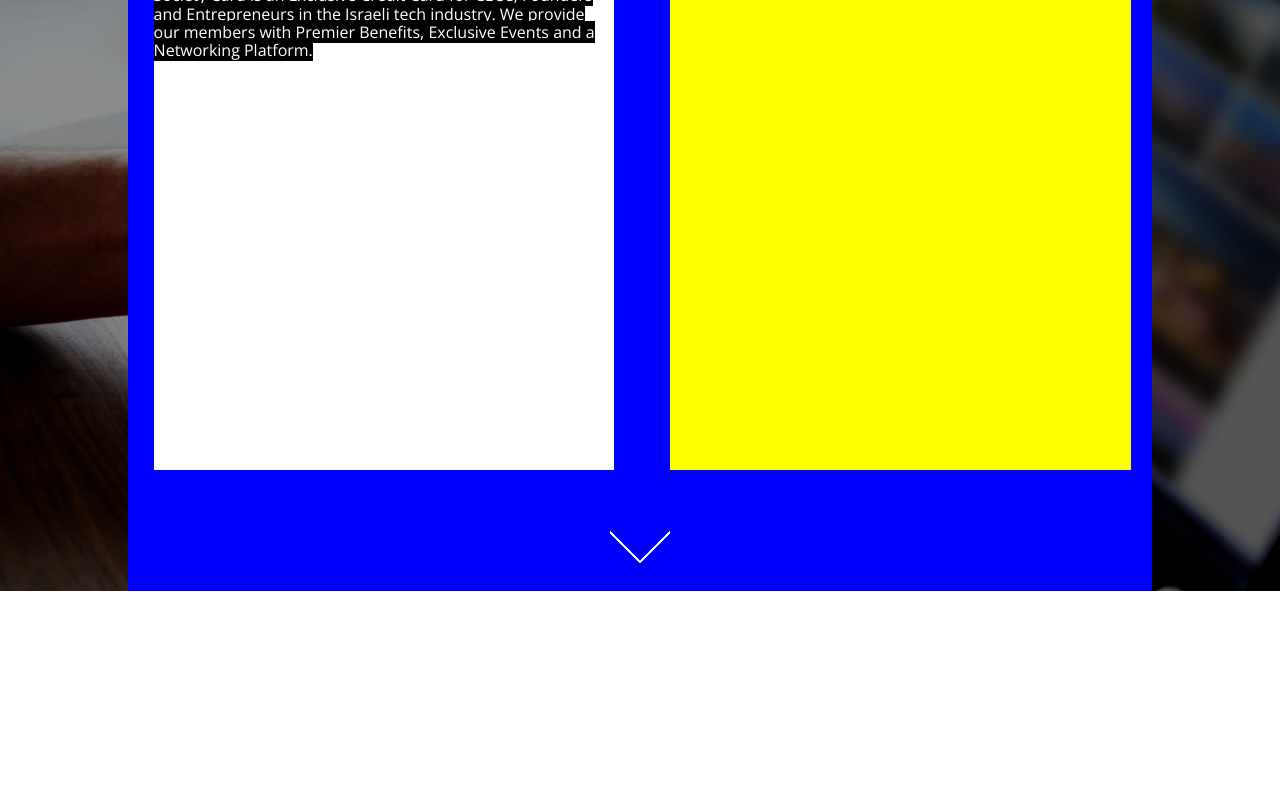
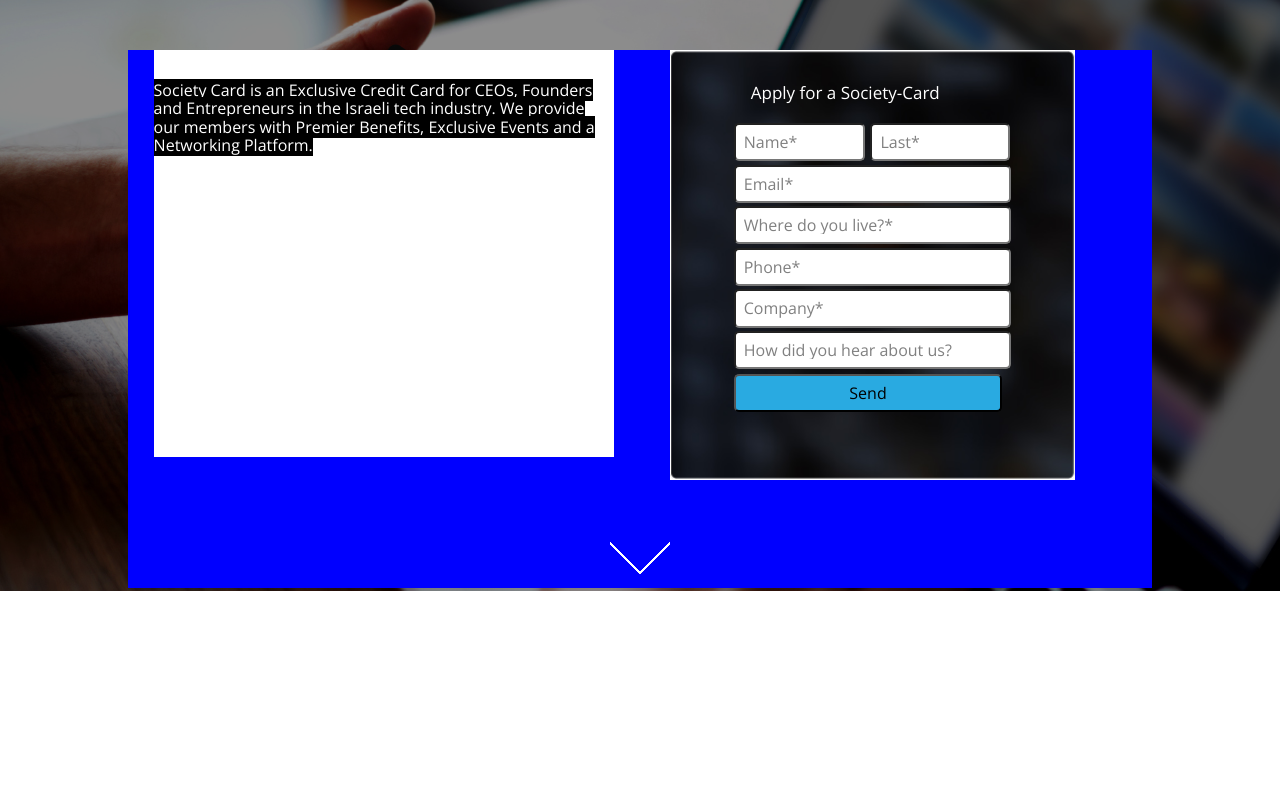
Before and after one commit to itayamar/society_project, a website: page index.html in a window 1280 px wide. Shown: the part 81-871 px from the top of the page. Drawn offline with nearby package versions, Linux system fonts and the light colour scheme.

Commit message:
Added the ApplyForm itself and its CSS. Changed the ApplyForm class name to " ApplyFormDiv"

```diff
--- a/index.html
+++ b/index.html
@@ -33,8 +33,18 @@
                             We provide our members with Premier Benefits, Exclusive Events and a Networking Platform.
                         </span>
                     </div>
-                    <div class="applyForm">
-
+                    <div class="applyFormDiv">
+                        <p>Apply for a Society-Card</p>
+                        <form id="applyForm">
+                            <input id="name" value="Name*" size="10em" placeholder="First name" required>
+                            <input id="last" value="Last*" size="11em" placeholder="Last name" required>
+                            <input id="email" value="Email*" size="26em" placeholder="Email address" required>
+                            <input id="address" value="Where do you live?*" size="26em" placeholder="Address" required>
+                            <input id="phone" value="Phone*" size="26em" placeholder="Phone number" required>
+                            <input id="company" value="Company*" size="26em" placeholder="Company name" required>
+                            <input id="hearFrom" value="How did you hear about us?" placeholder="How did you hear about us?" size="26em"><br>
+                            <button id="send" type="submit">Send</button>
+                        </form>
                     </div>
                     <div class="arrowDown"><a herf="#"><img src="PSDs/imgs/arrowDown.png" alt="down_arrow"></a></div>
                 </div>
--- a/sass/main.scss
+++ b/sass/main.scss
@@ -1,4 +1,5 @@
 /*@import "compass/reset";*/
+@import "compass/css3/box-sizing";
 @import "compass/css3/border-radius";
 @import "compass/typography/lists/horizontal-list";
 @import "compass/layout/sticky-footer";
@@ -11,6 +12,7 @@
 body {
   font-family: $font_open_sans;
   color: $main_font_color;
+  //@include box-sizing(border-box);
   a{
     text-decoration: none;
     color: $main_font_color;
@@ -53,28 +55,55 @@
         .content {
           display: block;
           width: 80%;
-          height: $section_height*0.9;
-          margin:  0 auto;
+          height: $section_height*0.8;
+          margin:  5% auto 0;
+          //padding-top: 10%;
           @include bgColor(blue);
           @include posFront;
           .promoText{
             display: inline-block;
             width: 45%;
-            height: 80%;
+            height: 70%;
             vertical-align: top;
             @include bgColor(WHITE);
+            padding-top: 3%;
             margin: 0 2.5%;
             span{
               background-color: black;
             }
           }
-          .applyForm{
+          .applyFormDiv{
+            @include box-sizing(border-box);
             display: inline-block;
             vertical-align: top;
             width: 45%;
             height: 80%;
             margin-left: 2.5%;
-            @include bgColor(yellow);
+            padding: 1em 0 0 4em;
+            //@include bgColor(black);
+            background: url("../PSDs/imgs/formImg.jpg") no-repeat;
+            background-size: contain;
+            p{
+              margin-left: 1em;
+              font-size: 1.0625em;
+            }
+          form{
+            input{
+              margin-top: 0.2em;
+              color: #808080;
+              padding: 0.5em;
+              border-radius: 5px;
+            }
+            input:nth-child(2){
+              margin-left: 0.1em;
+            }
+            button{
+              background-color: #29aae1;
+              padding: 0.5em 7.1rem;
+              margin-top: 0.3em;
+              border-radius: 5px;
+            }
+          }
           }
           .arrowDown {
             height: 20%;
```
Also changed, not shown: package.json (added, +23 -0 lines), PSDs/imgs/formImg.jpg (added), stylesheets/main.css, stylesheets/screen.css, 1 other file.
